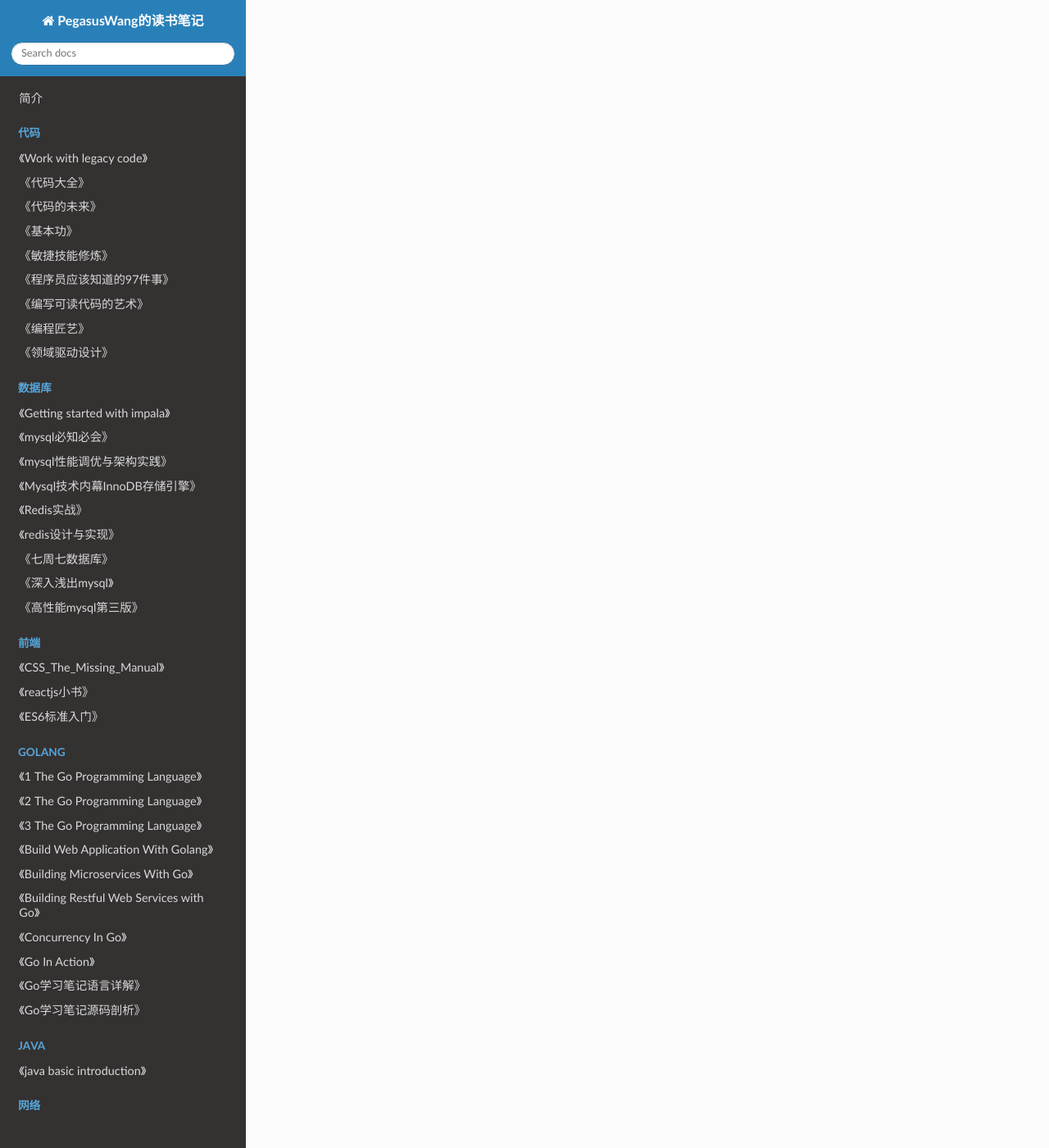
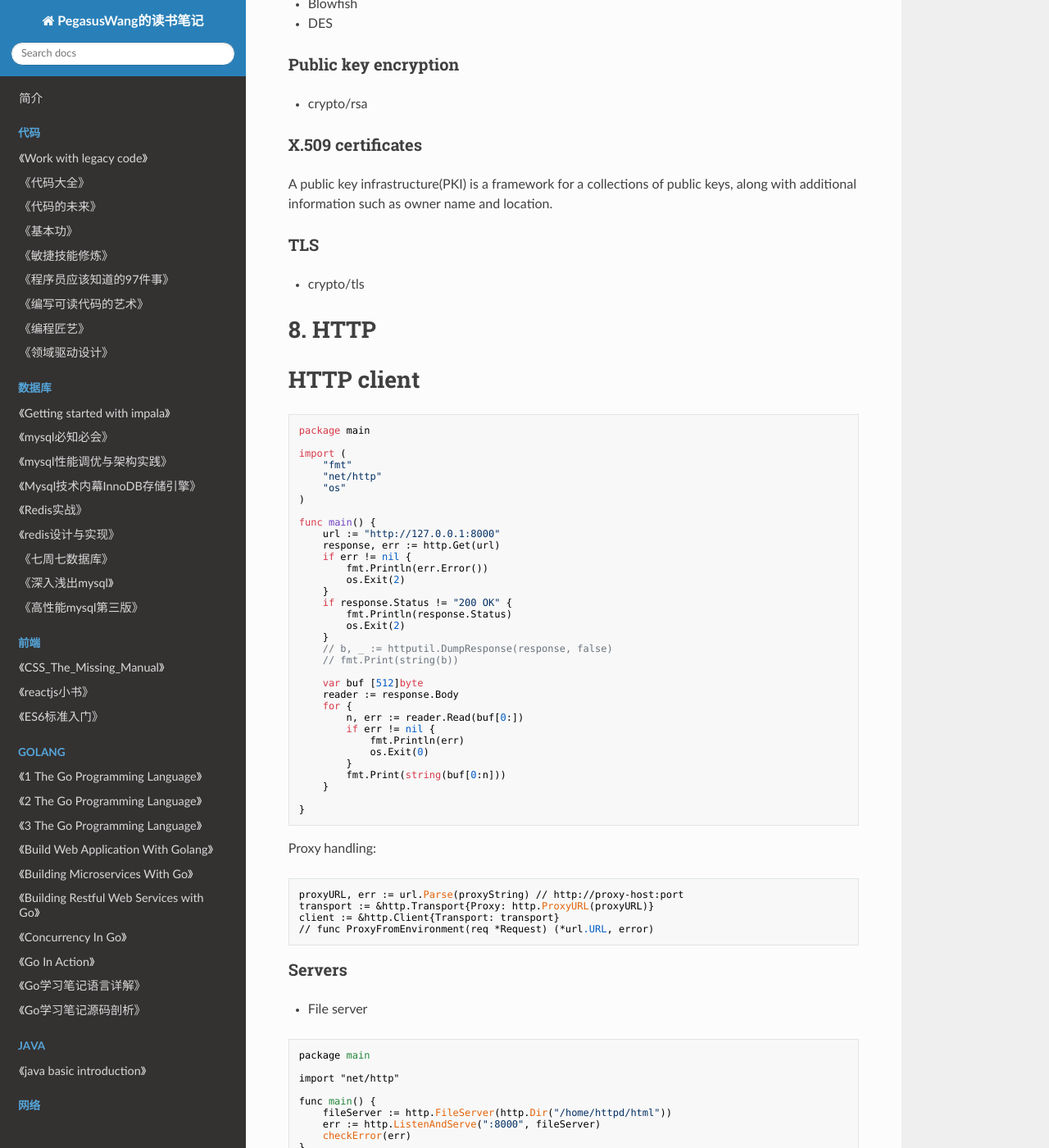
Before and after one commit to PegasusWang/booknotes, an MkDocs documentation site: the page built from docs/golang/network-programming-with-go/book.md, in a window 1280 px wide and 1400 px high, scrolled down 5969 px. Shown: the whole window at 82% size. Built offline with MkDocs 1.6.1, drawn with Linux system fonts in a browser that asks for light colours; nearby versions of some CDN libraries; old or Windows-style settings are respelled for this version of MkDocs; some of the changed text lies outside the part shown.

Commit message:
complete network programming with go

````diff
--- a/docs/golang/netowrk-programming-with-go/book.md
+++ b/docs/golang/network-programming-with-go/book.md
@@ -1,3 +1,6 @@
+《Network Programming With Go》比较浅显，例子都使 hello world 级别的 demo。不太推荐看。两星都不给
+
+
 # 3. Socket level Programming
 
 ### socket
@@ -339,3 +342,141 @@ func checkSum(msg []byte) uint16 {
 - message format
 - data format: byte encoded or character encoded
 - state
+
+
+# 6. Managing character sets and encodings
+
+Go use utf8 encoded characters in its strings. Each character is of type rune(alias for int32)
+as a Unicode character can be 1,2 or 4 bytes in UTF8 encoding. A string is an array of rune.
+
+
+# 7. Security
+
+### Data integrity (数据完整性)
+
+```
+// MD5 Has
+package main
+
+import (
+	"crypto/md5"
+	"fmt"
+)
+
+func main() {
+	hash := md5.New()
+	bytes := []byte("hello\n")
+	hash.Write(bytes)
+	hashValue := hash.Sum(nil)
+	hashSize := hash.Size()
+	// print out in ASCII from as four hexadcimal numbers
+	for n := 0; n < hashSize; n += 4 {
+		var val uint32
+		val = uint32(hashValue[n])<<24 +
+			uint32(hashValue[n+1])<<16 +
+			uint32(hashValue[n+2])<<8 +
+			uint32(hashValue[n+3])
+		fmt.Printf("%x ", val)
+	}
+}
+```
+
+### Symmetric key encryption
+
+- Blowfish
+- DES
+
+### Public key encryption
+
+- crypto/rsa
+
+### X.509 certificates
+
+A public key infrastructure(PKI) is a framework for a collections of public keys,
+along with additional information such as owner name and location.
+
+### TLS
+
+- crypto/tls
+
+
+# 8. HTTP
+
+# HTTP client
+```
+package main
+
+import (
+	"fmt"
+	"net/http"
+	"os"
+)
+
+func main() {
+	url := "http://127.0.0.1:8000"
+	response, err := http.Get(url)
+	if err != nil {
+		fmt.Println(err.Error())
+		os.Exit(2)
+	}
+	if response.Status != "200 OK" {
+		fmt.Println(response.Status)
+		os.Exit(2)
+	}
+	// b, _ := httputil.DumpResponse(response, false)
+	// fmt.Print(string(b))
+
+	var buf [512]byte
+	reader := response.Body
+	for {
+		n, err := reader.Read(buf[0:])
+		if err != nil {
+			fmt.Println(err)
+			os.Exit(0)
+		}
+		fmt.Print(string(buf[0:n]))
+	}
+
+}
+```
+
+Proxy handling:
+
+```
+proxyURL, err := url.Parse(proxyString) // http://proxy-host:port
+transport := &http.Transport{Proxy: http.ProxyURL(proxyURL)}
+client := &http.Client{Transport: transport}
+// func ProxyFromEnvironment(req *Request) (*url.URL, error)
+```
+
+### Servers
+
+- File server
+
+```
+package main
+
+import "net/http"
+
+func main() {
+	fileServer := http.FileServer(http.Dir("/home/httpd/html"))
+	err := http.ListenAndServe(":8000", fileServer)
+	checkError(err)
+}
+```
+
+- Handler function
+
+```
+func Handle(pattern string, handler Handler)
+func HandleFunc(pattern string, handler func(*Conn, *Request))
+```
+
+
+# 9. Templates
+
+- html/template, text/template
+- pipelines: `{{. | html}}`
+- `template.FuncMap{"emailExpand": EmailExpand}`
+- variables in templates are prefixed by '$'
+- conditional
````
